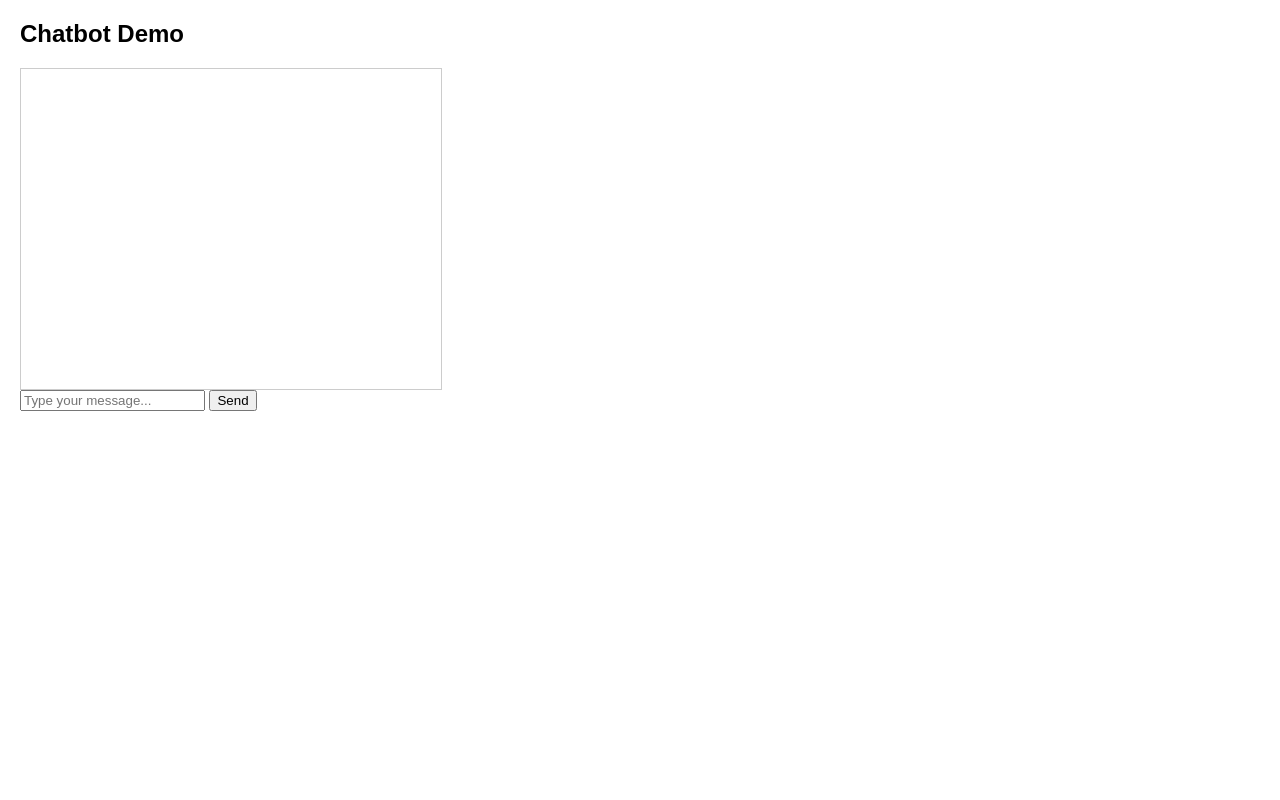
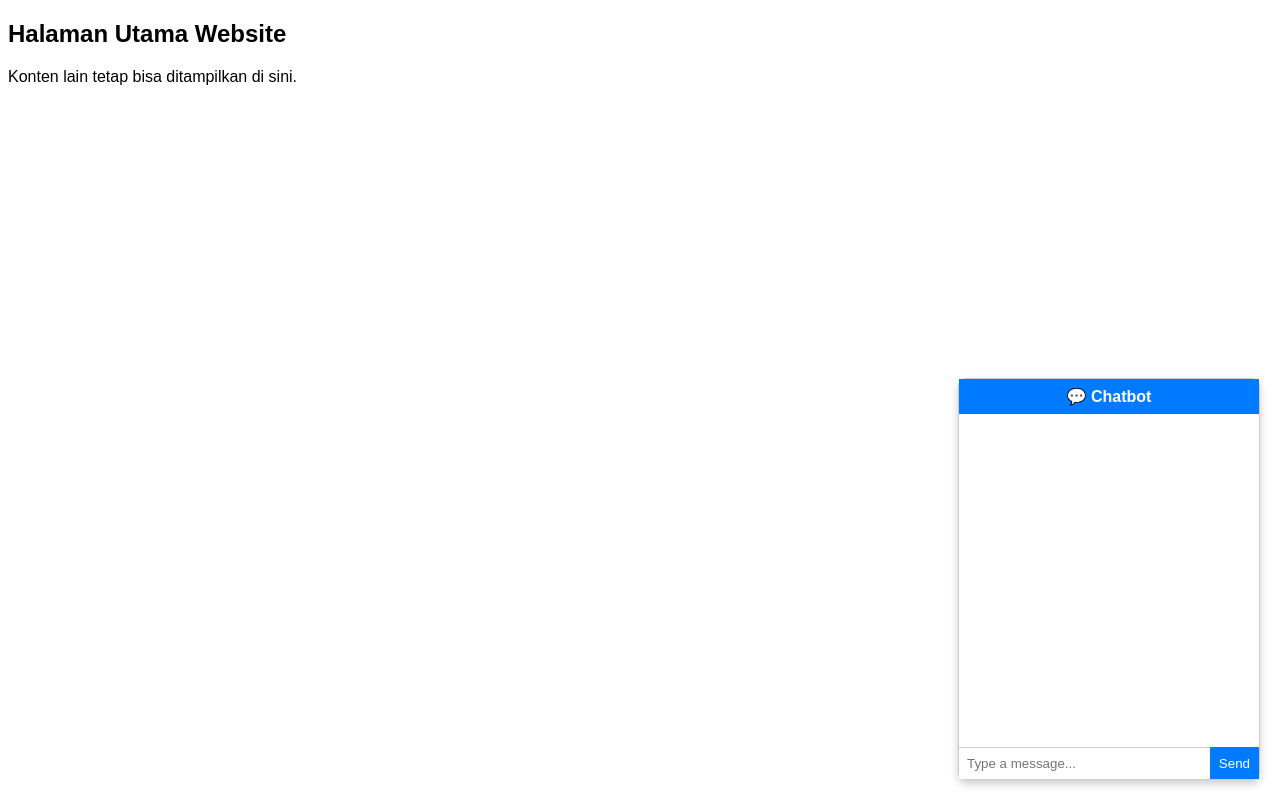
Before and after one commit to ZarhanJaan/company-profile-web-chatbot, a Django app: page / in a window 1280 px wide. Run offline with Django 5.2, Linux system fonts and the light colour scheme.

Commit message:
ubah chatbot menjadi widget

```diff
--- a/company_profile_chatbot/chatbot_api/templates/chatbot_api/chat.html
+++ b/company_profile_chatbot/chatbot_api/templates/chatbot_api/chat.html
@@ -1,30 +1,84 @@
 <!DOCTYPE html>
 <html>
 <head>
-    <title>Chatbot Demo</title>
+  <title>Floating Chatbot</title>
   <style>
-        body { font-family: Arial, sans-serif; margin: 20px; }
-        #chatbox { border: 1px solid #ccc; padding: 10px; width: 400px; height: 300px; overflow-y: auto; }
+    body { font-family: Arial, sans-serif; }
+
+    /* Floating widget */
+    #chatbot-widget {
+      position: fixed;
+      bottom: 20px;
+      right: 20px;
+      width: 300px;
+      height: 400px;
+      border: 1px solid #ccc;
+      border-radius: 8px;
+      background: #fff;
+      box-shadow: 0 4px 8px rgba(0,0,0,0.2);
+      display: flex;
+      flex-direction: column;
+      z-index: 9999; /* supaya di atas konten lain */
+    }
+
+    #chatbot-header {
+      background: #007bff;
+      color: white;
+      padding: 8px;
+      text-align: center;
+      font-weight: bold;
+      cursor: pointer;
+    }
+
+    #chatbox {
+      flex: 1;
+      padding: 8px;
+      overflow-y: auto;
+      font-size: 14px;
+    }
+
+    #chatbot-input {
+      border: none;
+      border-top: 1px solid #ccc;
+      padding: 8px;
+      width: calc(100% - 60px);
+    }
+
+    #send-btn {
+      width: 50px;
+      border: none;
+      background: #007bff;
+      color: white;
+      cursor: pointer;
+    }
+
     .user { color: blue; }
     .bot { color: green; }
   </style>
 </head>
 <body>
-    <h2>Chatbot Demo</h2>
+  <h2>Halaman Utama Website</h2>
+  <p>Konten lain tetap bisa ditampilkan di sini.</p>
+
+  <!-- Floating Chatbot -->
+  <div id="chatbot-widget">
+    <div id="chatbot-header">💬 Chatbot</div>
     <div id="chatbox"></div>
-    <input type="text" id="message" placeholder="Type your message..." />
-    <button onclick="sendMessage()">Send</button>
+    <div style="display:flex;">
+      <input type="text" id="chatbot-input" placeholder="Type a message..." />
+      <button id="send-btn" onclick="sendMessage()">Send</button>
+    </div>
+  </div>
 
   <script>
     async function sendMessage() {
-            const msg = document.getElementById("message").value;
+      const input = document.getElementById("chatbot-input");
+      const msg = input.value.trim();
       if (!msg) return;
 
-            // tampilkan pesan user
       const chatbox = document.getElementById("chatbox");
       chatbox.innerHTML += `<div class="user">You: ${msg}</div>`;
 
-            // kirim ke API
       const response = await fetch("/api/chat/", {
         method: "POST",
         headers: { "Content-Type": "application/json" },
@@ -32,9 +86,9 @@
       });
       const data = await response.json();
 
-            // tampilkan balasan bot
       chatbox.innerHTML += `<div class="bot">Bot: ${data.reply}</div>`;
-            document.getElementById("message").value = "";
+      input.value = "";
+      chatbox.scrollTop = chatbox.scrollHeight;
     }
   </script>
 </body>
```
Lines whose indentation alone changed are shown as unchanged.
